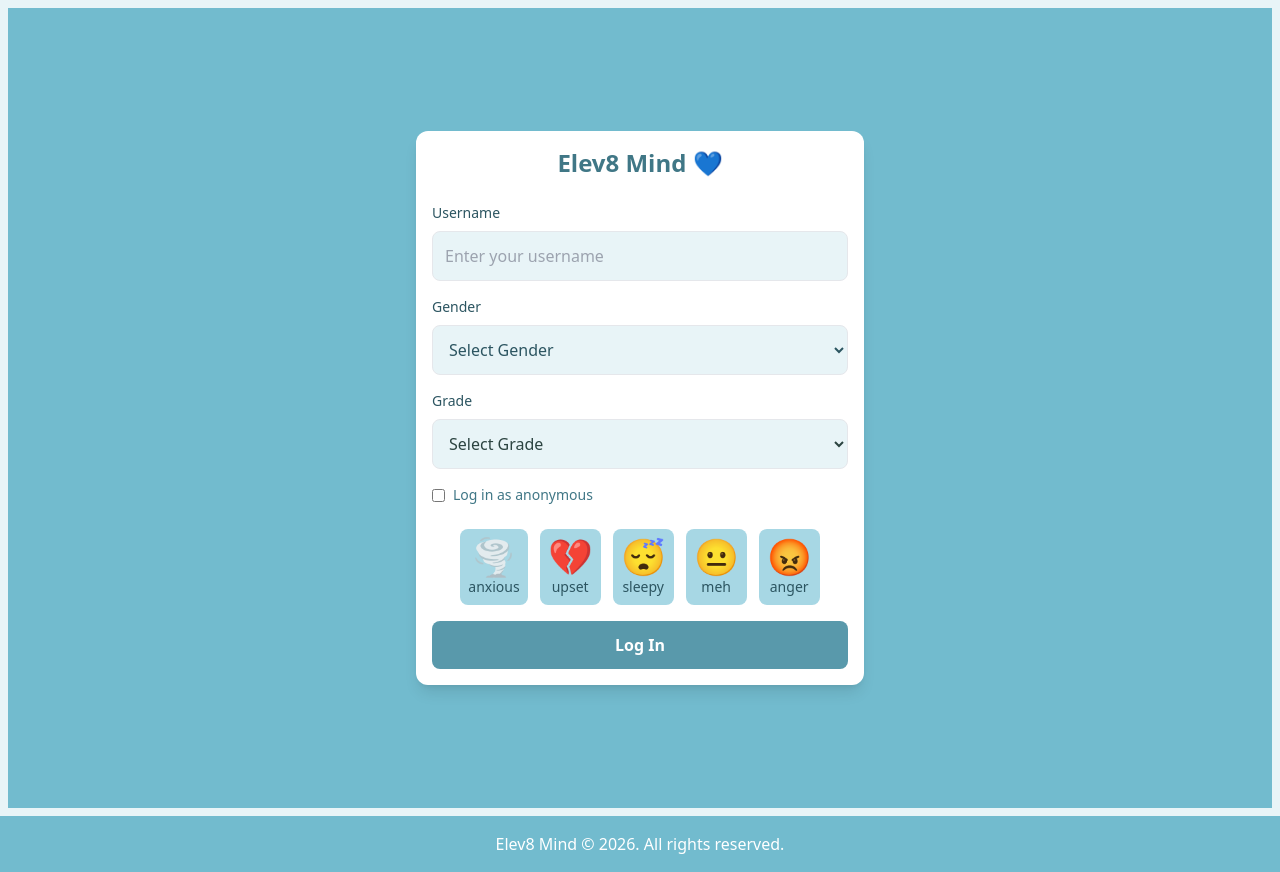
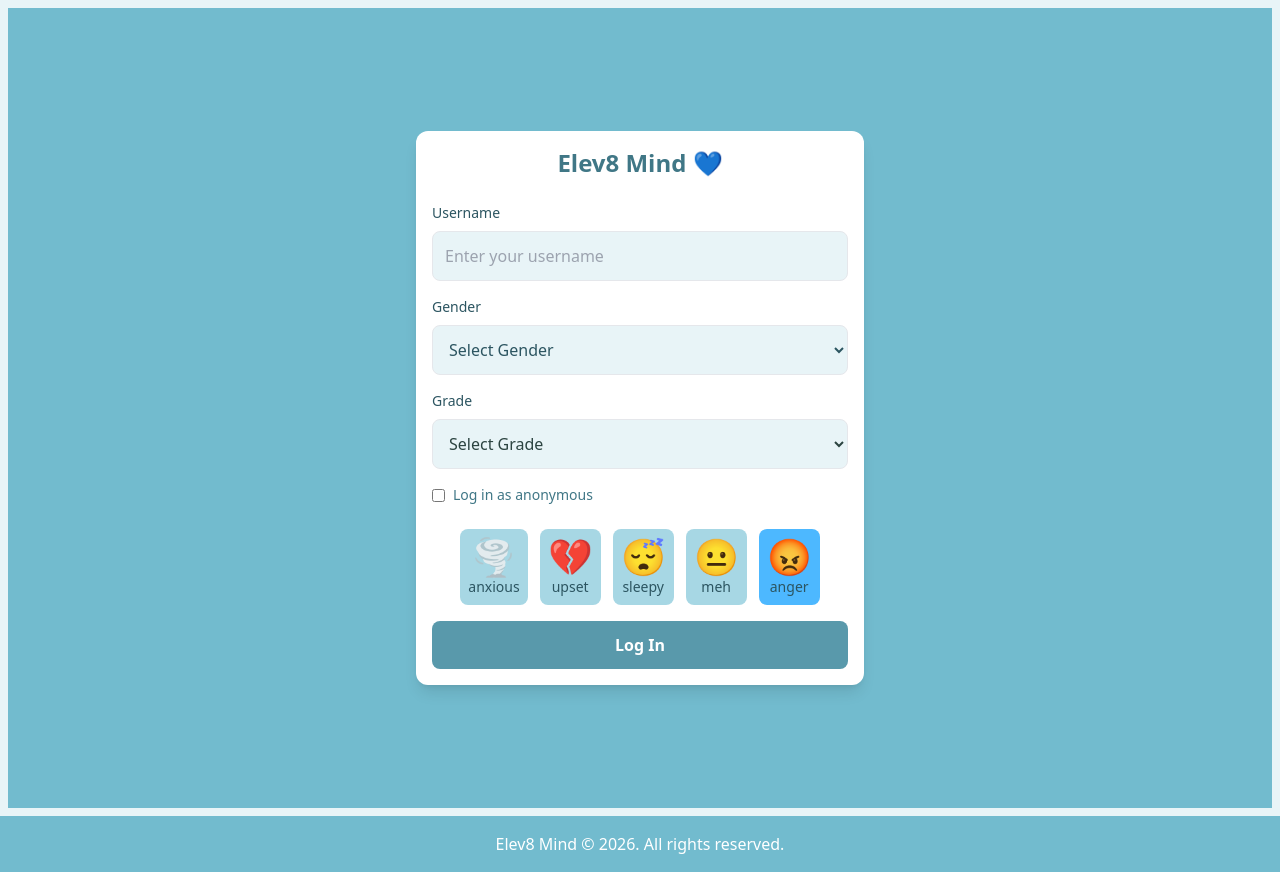
Before and after one commit to ni-cube/elev8Mind, a Next.js app: page /login in a window 1280 px wide. Built offline with nearby package versions, Linux system fonts and the light colour scheme.

Commit message:
app crashing when emoji not selected

```diff
--- a/src/pages/login.tsx
+++ b/src/pages/login.tsx
@@ -15,7 +15,7 @@ const Login: React.FC = () => {
   const [grade, setGrade] = useState<string>(""); // State for grade dropdown
   const { getAllEmotions } = useEmotion();
   const [password, setPassword] = useState<string>(""); // For password
-  const [selectedEmotions, setSelectedEmotions] = useState<string[]>([]); // State for multiple emoji selections
+  const [selectedEmotions, setSelectedEmotions] = useState<string[]>(["anger"]); // State for multiple emoji selections
 
   const router = useRouter(); // To navigate to another page after login
 
```
